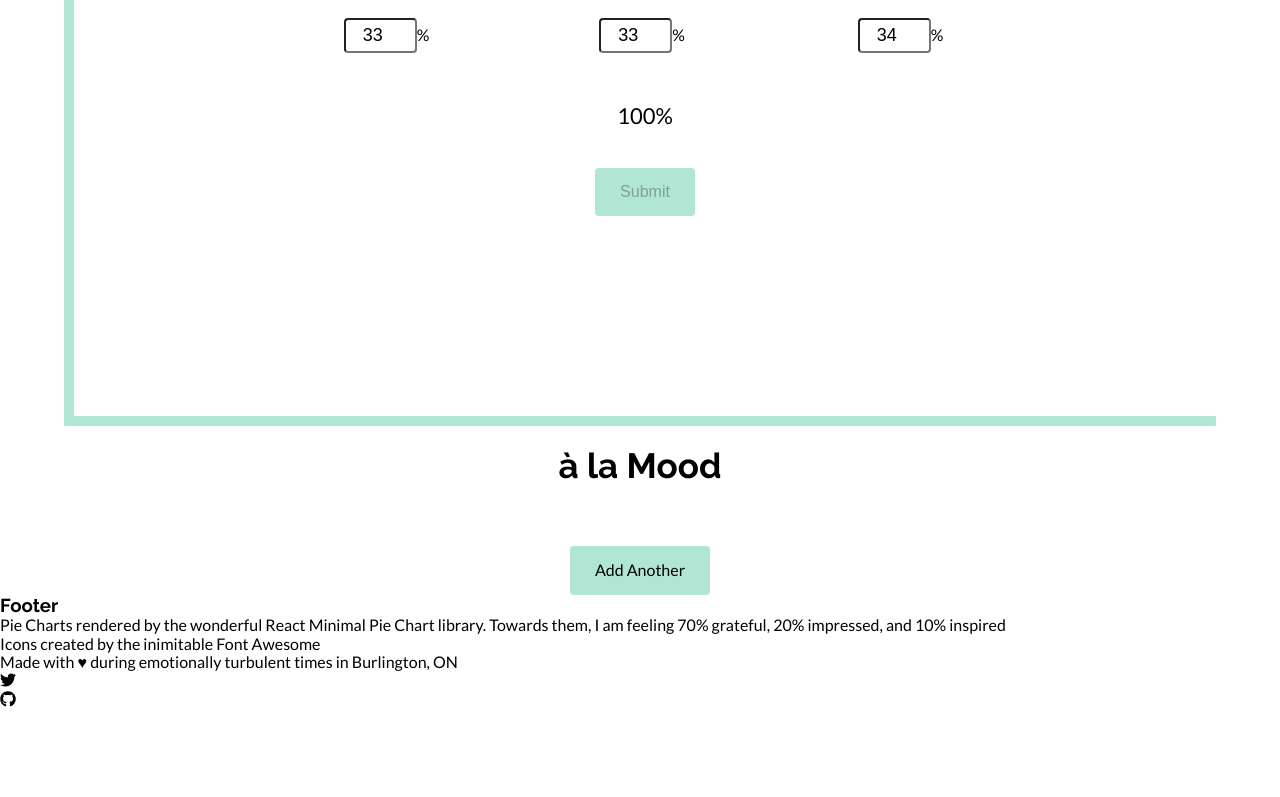
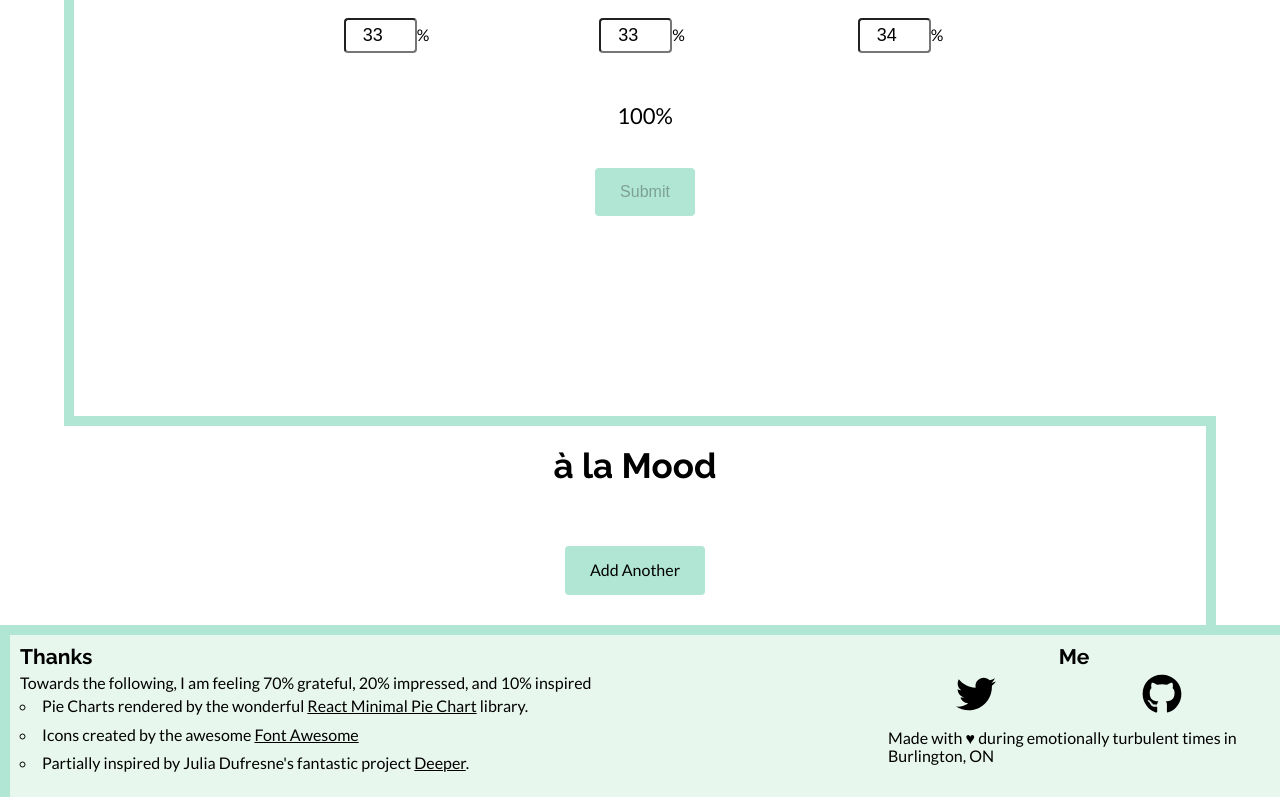
Before and after one commit to QuercusTaliare/taylor-robertson-project-five, a React (Create React App) app: page / in a window 1280 px wide. Shown: the part 384-1181 px from the top of the page. Before the commit the page ends 1092 px from the top, so only its background shows below. Built offline with nearby package versions, Linux system fonts and the light colour scheme; no server answers; the database is empty.

Commit message:
styled footer

```diff
--- a/src/components/Display.js
+++ b/src/components/Display.js
@@ -62,7 +62,7 @@ class Display extends Component {
 
           </ul>
 
-          <a href="#form" className="button">Add Another</a>
+          <a href="#form" className="button" title="Click to be brought to the top of the page, where you can create a pie chart">Add Another</a>
 
         </section>
 
--- a/src/components/Footer.js
+++ b/src/components/Footer.js
@@ -12,20 +12,40 @@ class Footer extends Component {
 
     return (
       <footer>
-        <h3>Footer</h3>
-        <p>Pie Charts rendered by the wonderful <a href="https://github.com/toomuchdesign/react-minimal-pie-chart">React Minimal Pie Chart</a> library. Towards them, I am feeling 70% grateful, 20% impressed, and 10% inspired</p>
-        <p>Icons created by the inimitable <a href="https://www.npmjs.com/package/@fortawesome/react-fontawesome">Font Awesome</a></p>
-        <p>Made with <span>♥</span> during emotionally turbulent times in Burlington, ON</p>
-        <nav>
+        <section className="attributions">
+
+          <h3>Thanks</h3>
+          <p>Towards the following, I am feeling 70% grateful, 20% impressed, and 10% inspired</p>
           <ul>
-            <li title="Click to access Taylor's Twitter page">
-              <FontAwesomeIcon icon={faTwitter} />
-            </li>
-            <li title="Click to access the website's Github repo">
-              <FontAwesomeIcon icon={faGithub} />
-            </li>
+            <li>Pie Charts rendered by the wonderful <a href="https://github.com/toomuchdesign/react-minimal-pie-chart" title="Visit the react-minimal-pie-chart GitHub repo" target="_blank">React Minimal Pie Chart</a> library. </li>
+            <li>Icons created by the awesome <a href="https://fontawesome.com/license" title="Visit FontAwesome's licence agreement" target="_blank">Font Awesome</a></li>
+            <li>Partially inspired by Julia Dufresne's fantastic project <a href="https://github.com/juliadufresne/julia-dufresne-deeper" title="Visit Julia Defresne's GitHub page for the project, Deeper" target="_blank">Deeper</a>.</li>
           </ul>
-        </nav>
+
+        </section>
+        <section className="me">
+
+          <h3>Me</h3>
+          <nav>
+            <ul>
+              <li>
+                <a href="https://twitter.com/taylorRdev" title="Click to access Taylor's Twitter page"target="_blank">
+                  <FontAwesomeIcon icon={faTwitter} size="2x" />
+                </a>
+
+              </li>
+              <li>
+                <a href="https://github.com/QuercusTaliare" title="Click to access the website's Github repo" target="_blank">
+                  <FontAwesomeIcon icon={faGithub} size="2x" />
+                </a>
+
+              </li>
+            </ul>
+          </nav>
+          <p>Made with <span aria-label="love">♥</span> during emotionally turbulent times in Burlington, ON</p>
+
+
+        </section>
       </footer>
     )
 
--- a/src/index.css
+++ b/src/index.css
@@ -208,9 +208,11 @@ main .button.disabled {
 
 .display {
     border-top: solid 10px var(--highlight-color);
+    border-right: solid 10px var(--highlight-color);
     display: flex;
     flex-direction: column;
     align-items: center;
+    /* margin: 0 0 30px 0; */
 }
 
 .display h2 {
@@ -279,5 +281,54 @@ main .button.disabled {
 }
 
 .display .button {
+    margin-bottom: 30px;
+}
 
+/* FOOTER  */
+
+footer {
+    /* margin: 30px 0 0 0; */
+    box-shadow: 10px 10px 0 0 inset var(--highlight-color);
+    padding: 20px;
+    background: var(--neutral-color);
+    display: flex;
 }
+
+footer h3 {
+    margin: 0 0 5px 0;
+    font-size: 2.1rem;
+}
+
+footer a {
+    text-decoration: underline;
+}
+
+footer .attributions {
+    flex: 1 1 70%;
+    padding: 0 20px 0 0;
+}
+
+.attributions li {
+    padding: 5px 0;
+    list-style-type: circle;
+    list-style-position: inside;
+}
+
+footer .me {
+    flex: 1 1 30%;
+}
+
+.me h3 {
+    text-align: center;
+}
+
+.me ul {
+    display: flex;
+    justify-content: space-around;
+    margin: 0 0 15px 0;
+}
+
+.me li {
+    padding-right: 10px;
+    font-size: 2rem;
+}
```
